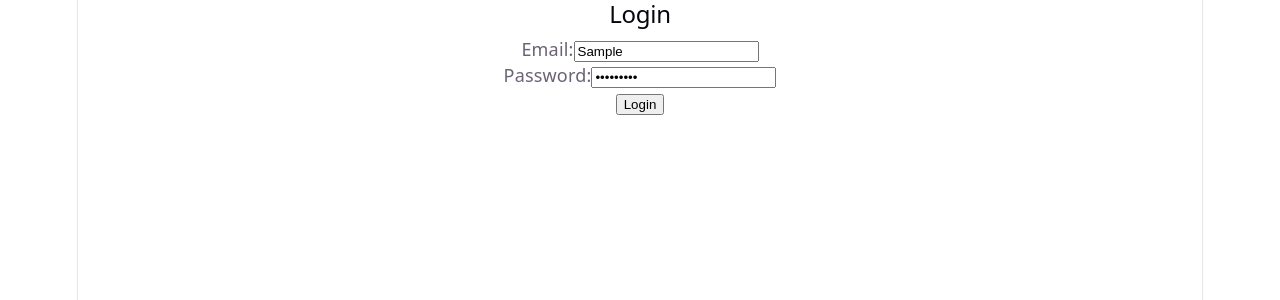
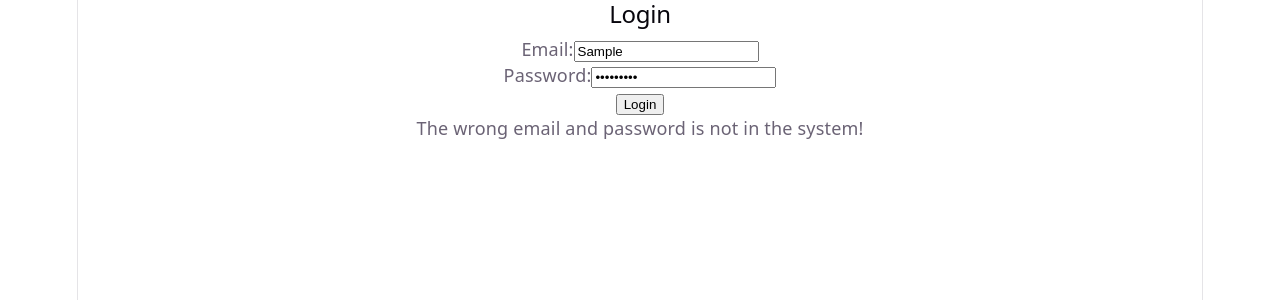
Before and after one commit to 2026-ASU-WiCS-Opportunity-Hack/13-bubble-guppies, a React (Vite) app in the folder my-app/: page / in a window 1280 px wide. Both pictures are taken after typing "Sample", "Sample123" into the empty fields and a click on the button "Login". Shown: the top 300 px of the page. Built offline with nearby package versions, Linux system fonts and the light colour scheme; no server answers.

Commit message:
added error for wrong user login attempts

```diff
--- a/my-app/src/pages/login.jsx
+++ b/my-app/src/pages/login.jsx
@@ -1,8 +1,12 @@
 import { useState } from "react";
 import { supabase } from "../supabaseClient";
+import Popup from './popup';
+
 export default function Login() {
     const [email, setEmail] = useState("");
     const [password, setPassword] = useState("");
+    const [isPopupVisible, setIsPopupVisible] = useState(false);
+
 
     async function handleLogin(e) {
         console.log("Email:", email);
@@ -15,8 +19,11 @@ export default function Login() {
         });
         if(error) {
             console.log('Error: ', error);
+            setIsPopupVisible(!isPopupVisible);
         } else {
             console.log('Logged In: ', data);
+            setIsPopupVisible(false);
+
         }
         console.log('Login form submitted');
     };
@@ -34,6 +41,12 @@ export default function Login() {
                     <input type="password" id="password" name="password" onChange={(e)=>setPassword(e.target.value)}required />
                 </div>
                 <button type="submit">Login</button>
+                {isPopupVisible && (
+        <div>
+          {/* This div is only rendered when isVisible is true */}
+          <p>The wrong email and password is not in the system!</p>
+        </div>
+      )}
             </form>
         </div>
     );
```
